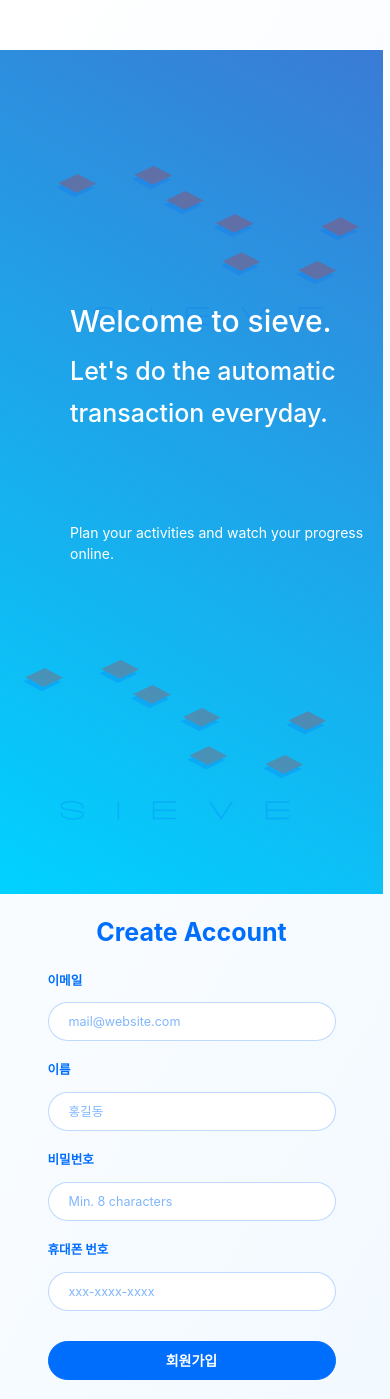
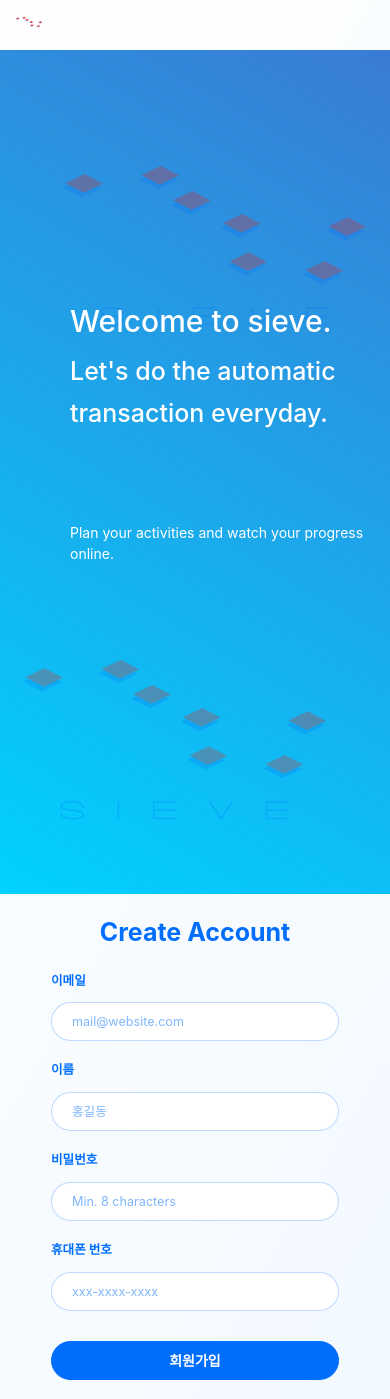
Before and after one commit to Park-Joyeong/SIEVE, a Django app: page /signup in a window 390 px wide. Shown: the top 1399 px of the page. Run offline with Django 3.2, Linux system fonts and the light colour scheme; some libraries are stand-ins or nearby versions.

Commit message:
FIX: Sign up 기준 nav 정렬

```diff
--- a/sieve/sieve/static/account/css/signin.css
+++ b/sieve/sieve/static/account/css/signin.css
@@ -3,16 +3,12 @@
     margin: auto;
     margin-bottom: 20px;
     box-shadow: 18px 0 25px -18px rgb(0 0 0 / 12%), -18px 0 25px -18px rgb(0 0 0 / 12%);
-    position: relative;
-    top: 10vh;
 }
 
 .wrapper {
     display: block;
     width: 360px;
     margin: auto;
-    position: relative;
-    /* top: 12vh; */
 }
 
 .signin-logo {
--- a/sieve/sieve/static/account/css/signup.css
+++ b/sieve/sieve/static/account/css/signup.css
@@ -3,7 +3,7 @@
     width: 100%;
     margin: auto;
     /* box-shadow: 18px 0 25px -18px rgb(0 0 0 / 12%), -18px 0 25px -18px rgb(0 0 0 / 12%); */
-    margin-top: 50px;
+    /* margin-top: 50px; */
 }
 
 .wrapper {
--- a/sieve/sieve/static/base/css/base.css
+++ b/sieve/sieve/static/base/css/base.css
@@ -62,7 +62,8 @@ button:focus {
     background-color: white;
 }
 
-.contents {
+
+/* .contents {
     overflow-x: hidden;
     width: calc(100vw - 7px);
-}
+} */
--- a/sieve/sieve/static/base/css/nav.css
+++ b/sieve/sieve/static/base/css/nav.css
@@ -1,11 +1,12 @@
 .nav {
-    position: relative;
-    top: 9vh;
-    background-color: #006dfcd2;
-    border-radius: 10px;
+    height: 50px;
+}
+
+.navbar-nav {
+    color: #006efc;
 }
 
 .nav-menu-item {
-  color: rgba(255,255,255,.9) !important;
-  font-weight: bold;
+    color: #006efc;
+    font-weight: bold;
 }
--- a/sieve/sieve/templates/account/signup.html
+++ b/sieve/sieve/templates/account/signup.html
@@ -1,4 +1,4 @@
-{% extends "../base/signup_layout.html" %} {% load static %}
+{% extends "../base/layout.html" %} {% load static %}
 
 <!-- css -->
 {% block extrahead %}
--- a/sieve/sieve/templates/base/layout.html
+++ b/sieve/sieve/templates/base/layout.html
@@ -1,7 +1,8 @@
-{% load static%}
+{% load static %}
 
 <!DOCTYPE html>
 <html lang="en">
+
 <head>
     <meta charset="UTF-8" />
     <meta http-equiv="X-UA-Compatible" content="IE=edge" />
@@ -9,32 +10,31 @@
 
     <!-- Bootstrap -->
     <script src="../../static/base/js/jquery-3.5.1.min.js"></script>
-    <link
-      rel="stylesheet"
-      href="../../static/bootstrap-4.6.0-dist/css/bootstrap.min.css"
-    />
+    <link rel="stylesheet" href="../../static/bootstrap-4.6.0-dist/css/bootstrap.min.css" />
     <script src="../../static/bootstrap-4.6.0-dist/js/bootstrap.min.js"></script>
-    <script
-      src="https://cdn.jsdelivr.net/npm/popper.js@1.16.1/dist/umd/popper.min.js"
-      integrity="sha384-9/reFTGAW83EW2RDu2S0VKaIzap3H66lZH81PoYlFhbGU+6BZp6G7niu735Sk7lN"
-      crossorigin="anonymous"
-    ></script>
+    <script src="https://cdn.jsdelivr.net/npm/popper.js@1.16.1/dist/umd/popper.min.js" integrity="sha384-9/reFTGAW83EW2RDu2S0VKaIzap3H66lZH81PoYlFhbGU+6BZp6G7niu735Sk7lN" crossorigin="anonymous"></script>
 
     <!-- css -->
     <link rel="stylesheet" href="../../static/base/css/base.css" />
     <link rel="stylesheet" href="../../static/base/css/nav.css" />
-    <link rel="shortcut icon" type="image/png" href="{% static 'images/logo-circle.png' %}"/>
-    {% block extrahead %} {% endblock %}
-
+    <link rel="shortcut icon" type="image/png" href="{% static 'images/logo-circle.png' %}" /> {% block extrahead %} {% endblock %}
+    <style>
+        .container,
+        .row,
+        .div-col {
+            margin: 0;
+            padding: 0;
+        }
+    </style>
     <title>{% block title %}{% endblock %}</title>
 </head>
 
 <body>
+    {% include "./nav.html" %}
     <div class="container">
-      <div class="row justify-content-center">
-        <div class="col col-lg-8 col-md-10 col-sm-10 col-xs-12">
+        <div class="row">
+            <div class="div-col col-lg-8 col-md-10 col-sm-10 col-xs-12">
                 <div class="contents">
-            {% include "./nav.html" %}
                     {% block contents %} {% endblock %}
                 </div>
             </div>
@@ -43,4 +43,5 @@
 
     {% block extra_js %} {% endblock %}
 </body>
+
 </html>
--- a/sieve/sieve/templates/base/nav.html
+++ b/sieve/sieve/templates/base/nav.html
@@ -1,8 +1,7 @@
 {% load static %}
-<nav class="navbar navbar-expand-lg navbar-dark nav">
-  <img src="{% static 'images/logo-circle.png' %}" width="30" height="30" alt="">
-  <button class="navbar-toggler" type="button" data-toggle="collapse" data-target="#navbarSupportedContent"
-    aria-controls="navbarSupportedContent" aria-expanded="false" aria-label="Toggle navigation">
+<nav class="navbar navbar-expand-lg nav">
+    <img src="{% static 'images/logo-nav.png' %}" width="30" height="30" alt="">
+    <button class="navbar-toggler" type="button" data-toggle="collapse" data-target="#navbarSupportedContent" aria-controls="navbarSupportedContent" aria-expanded="false" aria-label="Toggle navigation">
       <span class="navbar-toggler-icon"></span>
     </button>
 
@@ -19,13 +18,10 @@
             {% if 'user_id' in request.session %}
             <button class="btn btn-primary ml-4" type="button" onclick="window.location.href = '/signout';">
               로그아웃
-      </button>
-      {% else %}
+            </button> {% else %}
             <button class="btn btn-primary ml-4" type="button" onclick="window.location.href = '/signin';">
               로그인
-      </button>
-      {% endif %}
-
+            </button> {% endif %}
         </form>
     </div>
 </nav>
--- a/sieve/sieve/templates/base/signup_layout.html
+++ b/sieve/sieve/templates/base/signup_layout.html
@@ -16,6 +16,7 @@
 
     <!-- css -->
     <link rel="stylesheet" href="../../static/base/css/base.css" />
+    <link rel="stylesheet" href="../../static/base/css/nav.css" />
     <link rel="shortcut icon" type="image/png" href="{% static 'images/logo-circle.png' %}" /> {% block extrahead %} {% endblock %}
     <style>
         .container,
@@ -32,7 +33,9 @@
     <div class="container">
         <div class="row">
             <div class="div-col col-lg-12 col-md-12 col-sm-12 col-xs-12">
-                <div class="contents">{% block contents %} {% endblock %}</div>
+                <div class="contents">
+                    {% include "./nav.html" %} {% block contents %} {% endblock %}
+                </div>
             </div>
         </div>
     </div>
```
Also changed, not shown: sieve/sieve/static/images/logo-nav.png (added). Lines whose indentation alone changed are shown as unchanged.
